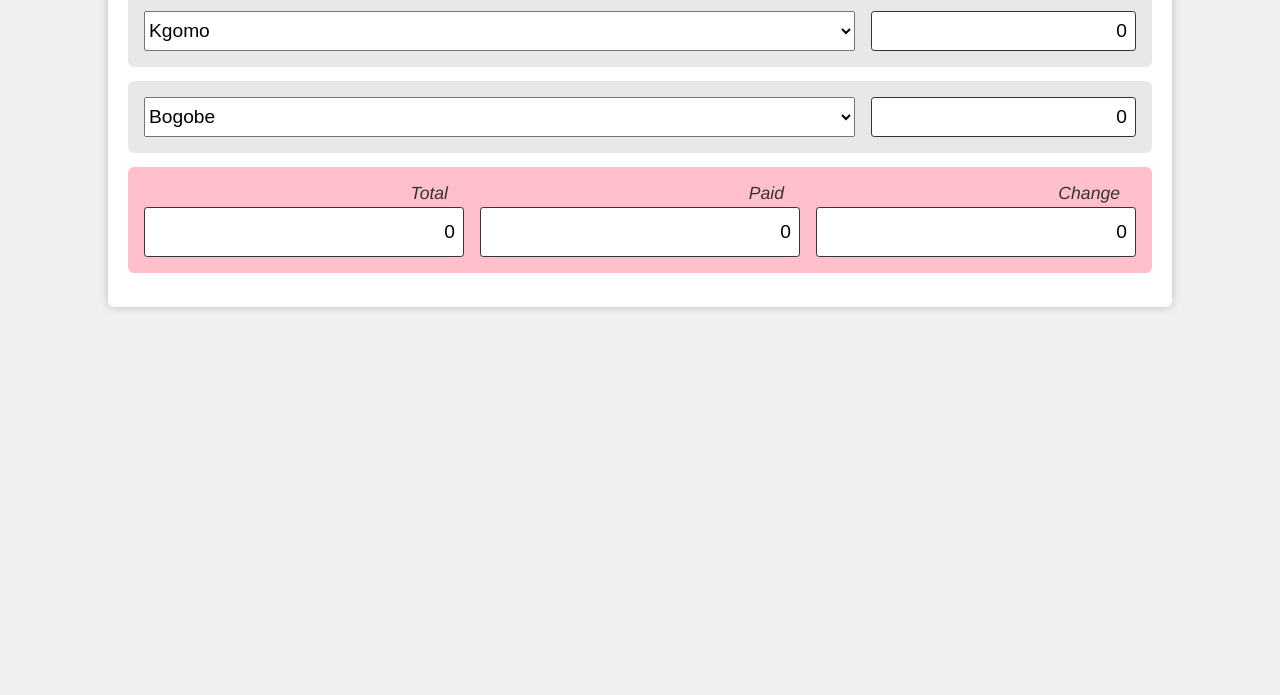
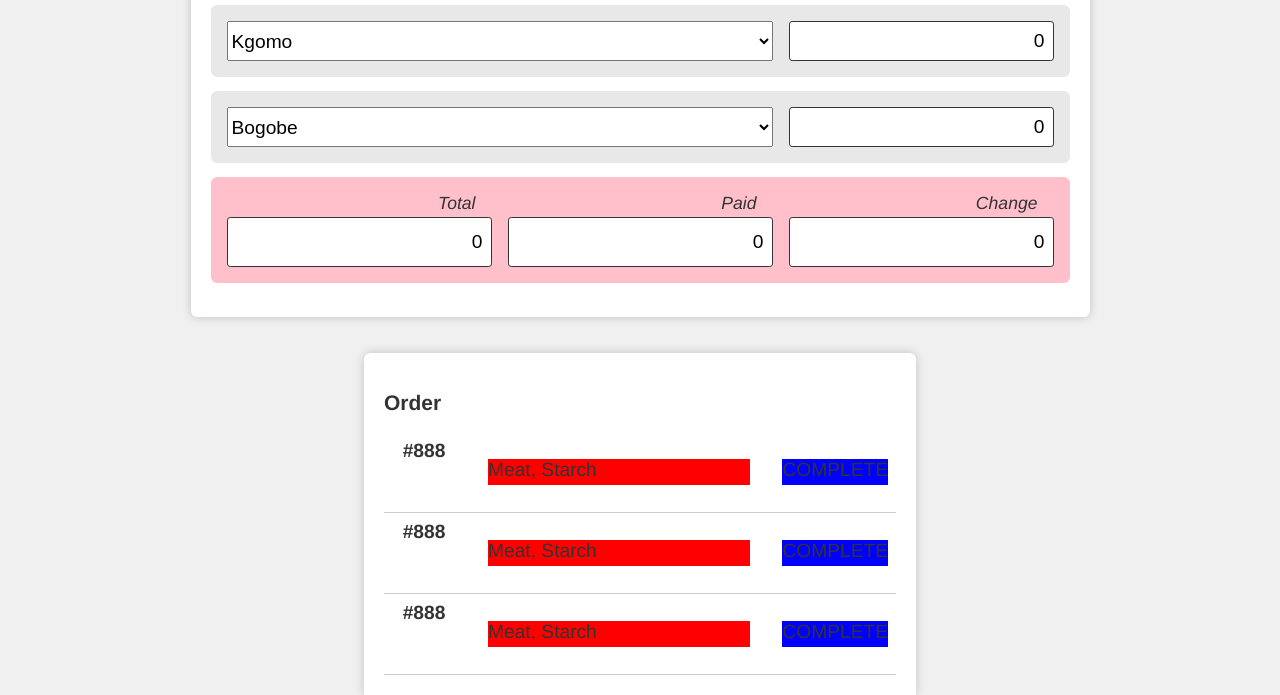
Before and after one commit to Shepherd-Moahloli/spaza, a plain HTML site: page index.html in a window 1280 px wide. Shown: the part 105-800 px from the top of the page. Drawn offline with Linux system fonts and the light colour scheme.

Commit message:
Just added the order numbers

```diff
--- a/css/main.css
+++ b/css/main.css
@@ -13,6 +13,13 @@
 
 body a:hover {
   color: blue;
+}
+
+section {
+  height: 100vh;
+  display: flex;
+  flex-direction: column;
+  justify-content: space-between;
 }
 
 main#app h1 {
@@ -79,3 +86,46 @@
   max-width: 100%;
   min-width: 3ch;
 }
+main#kitchen {
+  margin: 2rem auto 0 auto;
+  max-width: 80vw;
+  min-width: 40vw;
+  padding: 20px;
+  background-color: #fff;
+  border-top-right-radius: 0.4rem;
+  border-top-left-radius: 0.4rem;
+  box-shadow: 0 0 10px rgba(0, 0, 0, 0.2);
+  bottom: 0;
+}
+
+main#kitchen ol {
+  list-style: none;
+  padding: 0;
+  margin: 0;
+}
+
+main#kitchen ol li {
+  padding: 0.5rem;
+  border-bottom: 1px solid #ccc;
+  display: flex;
+  justify-content: space-between;
+  font-size: 1.2rem;
+  gap: 2rem;
+}
+
+main#kitchen ol li span {
+  width: 6ch;
+  aspect-ratio: 1;
+  font-weight: bold;
+  display: block;
+  text-align: center;
+}
+main#kitchen ol li p {
+  flex-grow: 1;
+  background-color: red;
+}
+main#kitchen ol li p:last-child {
+  flex-shrink: 1;
+  background-color: blue;
+  flex-grow: 0;
+}
--- a/index.html
+++ b/index.html
@@ -8,6 +8,7 @@
     <link rel="stylesheet" href="css/main.css" />
   </head>
   <body>
+    <section>
       <main id="app">
         <h1><a href="/">SPAZA</a></h1>
         <form id="order">
@@ -44,6 +45,29 @@
           </p>
         </form>
       </main>
+
+      <main id="kitchen">
+        <h1>Order</h1>
+        <ol id="orders">
+          <li id="order">
+            <span class="order-number">#888</span>
+            <p>Meat, Starch</p>
+            <p>COMPLETE</p>
+          </li>
+          <li id="order">
+            <span class="order-number">#888</span>
+            <p>Meat, Starch</p>
+            <p>COMPLETE</p>
+          </li>
+          <li id="order">
+            <span class="order-number">#888</span>
+            <p>Meat, Starch</p>
+            <p>COMPLETE</p>
+          </li>
+        </ol>
+      </main>
+    </section>
+
     <script defer src="js/main.js"></script>
   </body>
 </html>
```
Lines whose indentation alone changed are shown as unchanged.
